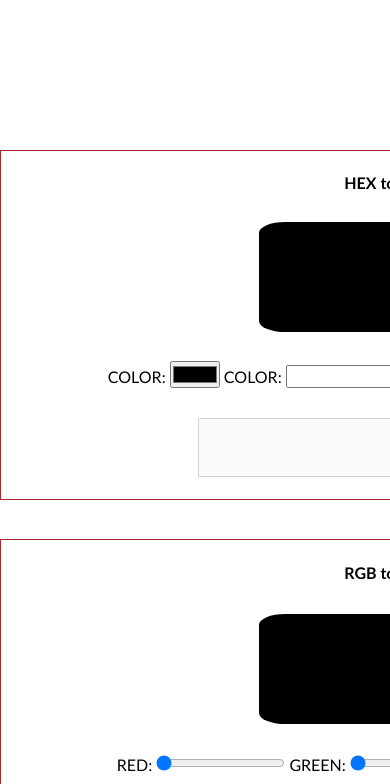
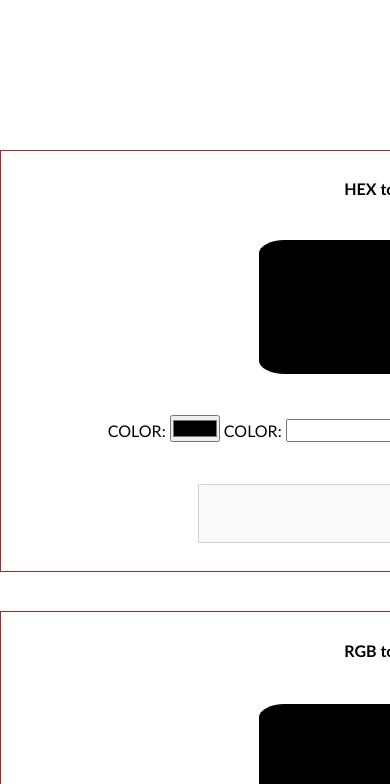
Before and after one commit to RubensRafael/ColorConverter, a plain HTML site: page index.html in a window 390 px wide. Shown: the part 60-844 px from the top of the page. Drawn offline with Linux system fonts and the light colour scheme.

Commit message:
Melhorias para mobile 2

```diff
--- a/style.css
+++ b/style.css
@@ -29,7 +29,7 @@ main{
     display: flex;
     justify-content: space-around;
     flex-wrap: wrap;
-    height: 350px;
+    height: 100vh;
     margin-top: calc(25vh - 59px);
     width: 100%;
 }
@@ -79,7 +79,7 @@ main{
 
     }
     .box-responsive{
-        height: 350px;
+        height: 50vh;
         margin-bottom: 10%;
     }
     #header-item-2{
```
